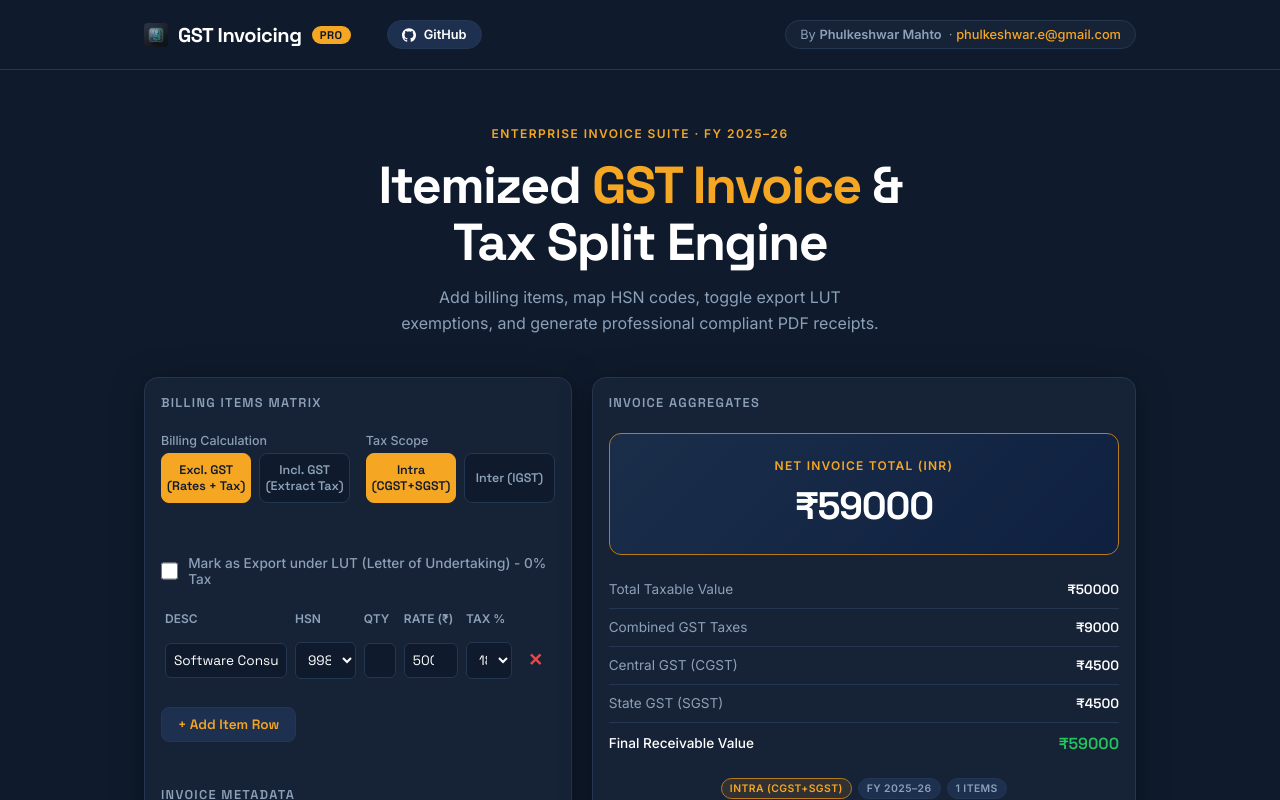
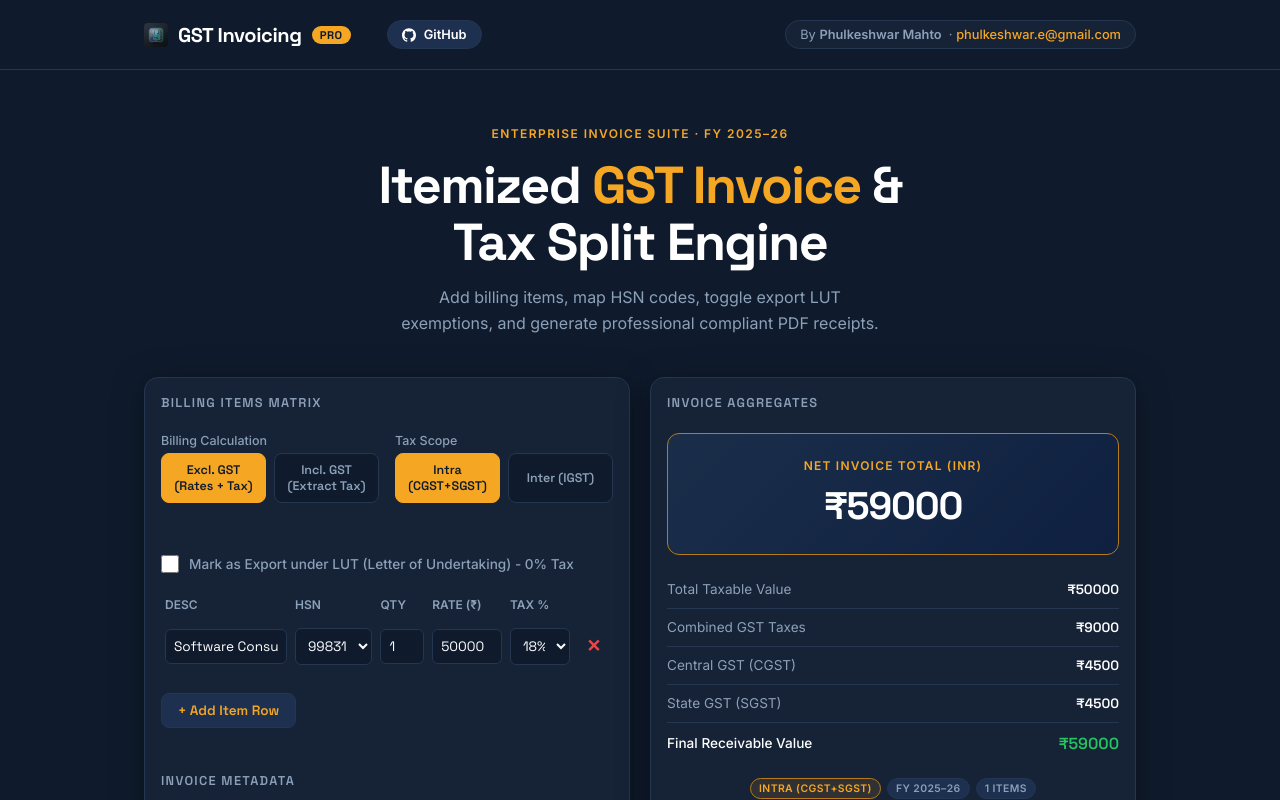
Before and after one commit to phulkeshwar/GSTcalculator, a React (Vite) app: page / in a window 1280 px wide. Shown: the top 800 px of the page. Built offline with nearby package versions, Linux system fonts and the light colour scheme.

Commit message:
feat: initialize GST calculator application with core styles and UI structure

```diff
--- a/src/App.tsx
+++ b/src/App.tsx
@@ -471,9 +471,9 @@ export default function App() {
                   <tr>
                     <th style={{ minWidth: '130px' }}>Desc</th>
                     <th style={{ width: '95px' }}>HSN</th>
-                    <th style={{ width: '45px' }}>Qty</th>
-                    <th style={{ width: '80px' }}>Rate (₹)</th>
-                    <th style={{ width: '70px' }}>Tax %</th>
+                    <th style={{ width: '55px' }}>Qty</th>
+                    <th style={{ width: '85px' }}>Rate (₹)</th>
+                    <th style={{ width: '75px' }}>Tax %</th>
                     <th style={{ width: '30px' }}></th>
                   </tr>
                 </thead>
--- a/src/index.css
+++ b/src/index.css
@@ -145,7 +145,7 @@ header {
 
 .calculator-grid {
   display: grid;
-  grid-template-columns: 0.88fr 1.12fr;
+  grid-template-columns: repeat(2, minmax(0, 1fr));
   gap: 20px;
   align-items: start;
 }
@@ -732,6 +732,16 @@ footer {
   outline: none;
 }
 
+/* Hide number input spin arrows */
+.item-row-input::-webkit-outer-spin-button,
+.item-row-input::-webkit-inner-spin-button {
+  -webkit-appearance: none;
+  margin: 0;
+}
+.item-row-input[type="number"] {
+  -moz-appearance: textfield;
+}
+
 .item-row-input:focus {
   border-color: var(--accent) !important;
 }
```
